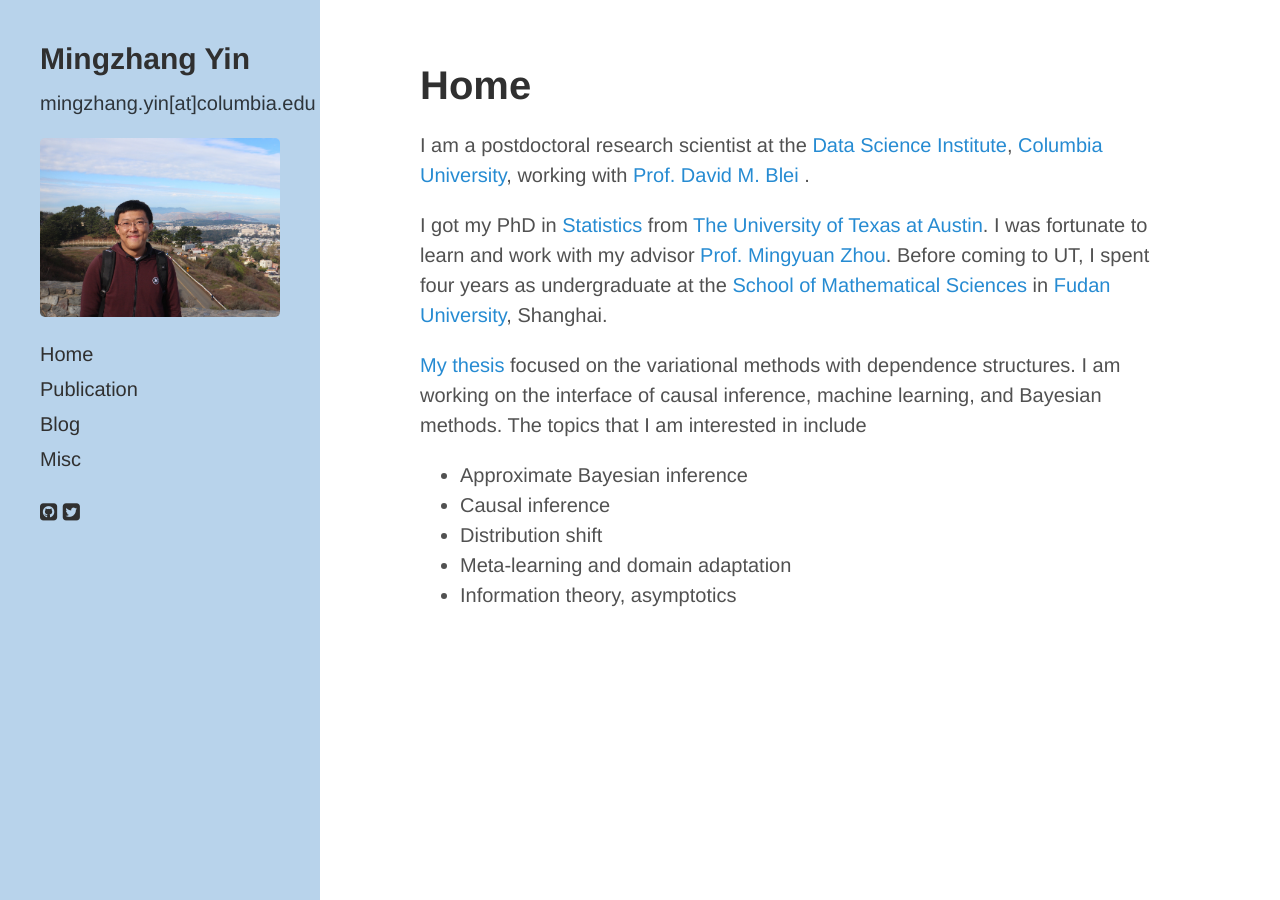
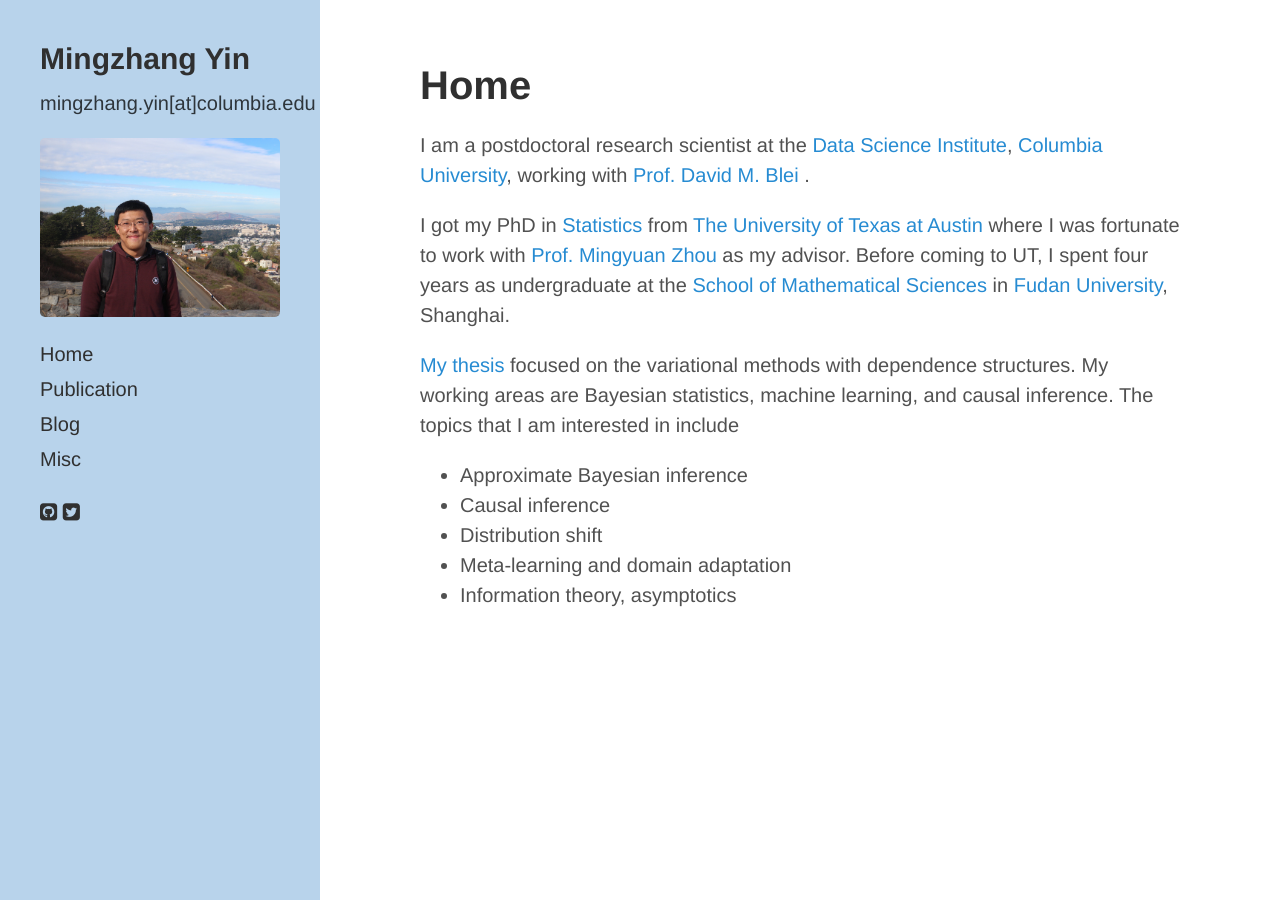
Before and after one commit to mingzhang-yin/mingzhang-yin.github.io, a Jekyll site: the page built from index.md, in a window 1280 px wide. Built offline with Jekyll 4.4.1, drawn with Linux system fonts in a browser that asks for light colours; nearby versions of some CDN libraries; a style sheet for code colours, icons or effects is not loaded.

Commit message:
Update index.md

```diff
--- a/index.md
+++ b/index.md
@@ -12,10 +12,10 @@ title: Home
   <p>
  <p> I am a postdoctoral research scientist at the <a href="https://datascience.columbia.edu">Data Science Institute</a>, <a href="https://www.columbia.edu">Columbia University</a>, working with <a href="http://www.cs.columbia.edu/~blei/">Prof. David M. Blei </a>.</p>
 
-I got my PhD in <a href="https://stat.utexas.edu">Statistics </a> from <a href="https://www.utexas.edu">The University of Texas at Austin</a>. I was fortunate to learn and work with my advisor
-  <a href="https://mingyuanzhou.github.io">Prof. Mingyuan Zhou</a>.  Before coming to UT, I spent four years as undergraduate at the <a href="http://math.fudan.edu.cn/olden/Index.htm"> School of Mathematical Sciences</a> in <a href="http://www.fudan.edu.cn/en/"> Fudan University</a>, Shanghai. </p>
+I got my PhD in <a href="https://stat.utexas.edu">Statistics </a> from <a href="https://www.utexas.edu">The University of Texas at Austin</a> where I was fortunate to work with
+  <a href="https://mingyuanzhou.github.io">Prof. Mingyuan Zhou</a> as my advisor.  Before coming to UT, I spent four years as undergraduate at the <a href="http://math.fudan.edu.cn/olden/Index.htm"> School of Mathematical Sciences</a> in <a href="http://www.fudan.edu.cn/en/"> Fudan University</a>, Shanghai. </p>
 
- <p> <a href="https://repositories.lib.utexas.edu/bitstream/handle/2152/83980/YIN-DISSERTATION-2020.pdf?sequence=1&isAllowed=y">My thesis </a> focused on the variational methods with dependence structures. I am working on the interface of causal inference, machine learning, and Bayesian methods. The topics that I am interested in include </p>
+ <p> <a href="https://repositories.lib.utexas.edu/bitstream/handle/2152/83980/YIN-DISSERTATION-2020.pdf?sequence=1&isAllowed=y">My thesis </a> focused on the variational methods with dependence structures. My working areas are Bayesian statistics, machine learning, and causal inference. The topics that I am interested in include </p>
   <p>
   <ul>
    <li> Approximate Bayesian inference </li>
```
